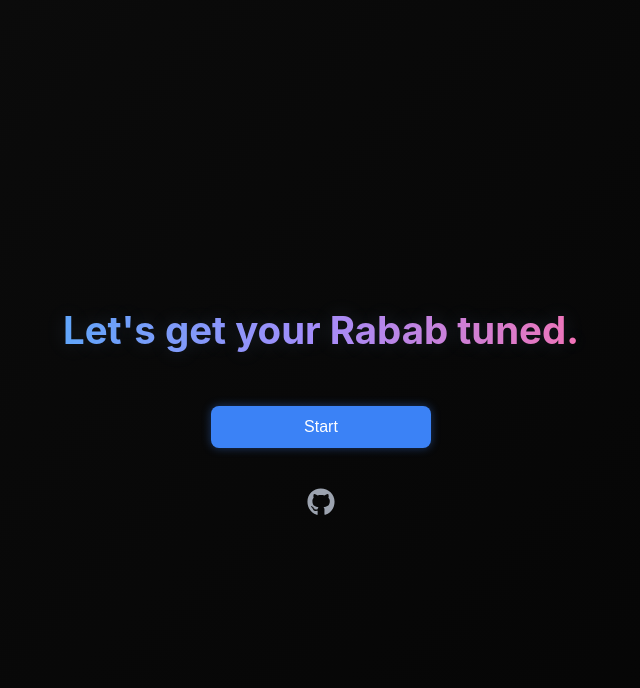
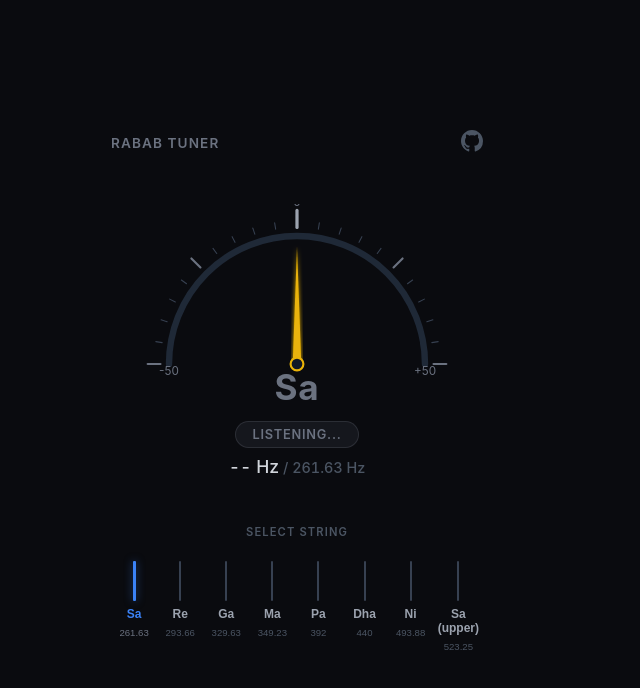
Before and after one commit to HussainQadri/rabab-tuner, a React (Create React App) app in the folder frontend/: page / in a window 1280 px wide. Shown: the top 688 px of the page, without its empty margins (343-983 px from the left). Built offline with nearby package versions, Linux system fonts and the light colour scheme; no server answers.

Commit message:
UI overhaul

```diff
--- a/frontend/src/App.css
+++ b/frontend/src/App.css
@@ -1,115 +1,232 @@
-body, html, #root {
-  margin: 0;
-  height: 100%;
-  font-family: "Inter", sans-serif;
-  background: linear-gradient(-45deg, #000, #0a0a0a, #1a1a1a, #000);
-  background-size: 400% 400%;
-  animation: gradientMove 12s ease infinite;
-  color: #e5e7eb;
-}
-
-@keyframes gradientMove {
-  0% { background-position: 0% 50%; }
-  50% { background-position: 100% 50%; }
-  100% { background-position: 0% 50%; }
+body,
+html,
+#root {
+    margin: 0;
+    height: 100%;
+    font-family: "Inter", -apple-system, BlinkMacSystemFont, sans-serif;
+    background: #0a0b0f;
+    color: #e5e7eb;
+    -webkit-font-smoothing: antialiased;
 }
 
 .App {
-  display: flex;
-  justify-content: center;
-  align-items: center;
-  height: 100vh;
+    display: flex;
+    justify-content: center;
+    align-items: center;
+    min-height: 100vh;
 }
 
-.landing {
-  height: 100vh;
-  width: 100%;
-  display: flex;
-  flex-direction: column;
-  justify-content: center;
-  align-items: center;
-  text-align: center;
-  gap: 1.5rem;
-  padding: 0 1.5rem;
+/* ── Layout ── */
+
+.tuner-container {
+    display: flex;
+    flex-direction: column;
+    align-items: center;
+    width: 100%;
+    max-width: 420px;
+    padding: 1rem 1.5rem 2rem;
+    box-sizing: border-box;
+    min-height: 100vh;
+    justify-content: space-between;
 }
 
-.typed-text {
-  font-size: clamp(1.6rem, 6vw, 2.4rem);
-  line-height: 1.3;
-  font-weight: 700;
-  background: linear-gradient(90deg, #60a5fa, #a78bfa, #f472b6);
-  -webkit-background-clip: text;
-  -webkit-text-fill-color: transparent;
-  text-shadow: 0 0 20px rgba(147,197,253,0.15);
-  white-space: nowrap;
+/* ── Header ── */
+
+.tuner-header {
+    width: 100%;
+    display: flex;
+    justify-content: space-between;
+    align-items: center;
+    padding: 0.5rem 0;
 }
 
-
-
-
-
-.cursor {
-  color: #a78bfa;
-  margin-left: 2px;
-  font-weight: 500;
-  animation: blink 1s step-start infinite;
-}
-@keyframes blink { 50% { opacity: 0; } }
-
-.landing button {
-  width: clamp(140px, 60%, 220px);
-  padding: 12px 0;
-  border-radius: 8px;
-  font-size: 1rem;
-  font-weight: 500;
-  background: #3b82f6;
-  border: none;
-  color: #fff;
-  box-shadow: 0 0 10px rgba(59, 130, 246, 0.4);
-  opacity: 0;
-  transform: translateY(20px);
-  transition: transform 0.2s ease, background 0.3s ease;
-}
-.landing button:hover {
-  background: #2563eb;
-  transform: scale(1.05);
+.tuner-brand {
+    font-size: 0.85rem;
+    font-weight: 600;
+    letter-spacing: 0.08em;
+    text-transform: uppercase;
+    color: #6b7280;
 }
 
-.github-link {
-  margin-top: 1rem;
-  opacity: 0;
-  transform: translateY(20px);
-  color: #9ca3af;
-  transition: color 0.3s, transform 0.3s;
-}
-.github-link:hover {
-  color: #3b82f6;
-  transform: scale(1.1);
+.github-icon {
+    color: #4b5563;
+    transition: color 0.2s;
+    text-decoration: none;
 }
 
-.tuner {
-  display: flex;
-  flex-direction: column;
-  align-items: center;
+.github-icon:hover {
+    color: #9ca3af;
 }
 
-.tuner canvas {
-  border-radius: 10px;
-  background: rgba(17, 24, 39, 0.9);
-  box-shadow: 0 0 25px rgba(59, 130, 246, 0.4);
+/* ── Gauge ── */
+
+.gauge-container {
+    position: relative;
+    width: 100%;
+    max-width: 320px;
+    margin-top: 1rem;
+    transition: filter 0.4s ease;
 }
 
-.tuner-text {
-  margin-top: 1rem;
-  color: #9ca3af;
+.gauge-glow {
+    filter: drop-shadow(0 0 20px rgba(34, 197, 94, 0.25));
 }
 
-@media (max-height: 600px) {
-  .landing {
-    justify-content: flex-start;
-    padding-top: 5rem;
-  }
-  .typed-text {
-    font-size: clamp(1.2rem, 5vw, 2rem);
-  }
+.gauge-svg {
+    width: 100%;
+    height: auto;
 }
+
+.gauge-note {
+    position: absolute;
+    bottom: -19px;
+    left: 50%;
+    transform: translateX(-50%);
+    font-size: 2.2rem;
+    font-weight: 700;
+    letter-spacing: 0.02em;
+    transition: color 0.3s ease;
+}
+
+/* ── Info Section ── */
+
+.tuner-info {
+    display: flex;
+    flex-direction: column;
+    align-items: center;
+    gap: 0.5rem;
+    margin-top: 0.5rem;
+}
+
+.status-badge {
+    padding: 0.3rem 1rem;
+    border-radius: 20px;
+    font-size: 0.8rem;
+    font-weight: 600;
+    letter-spacing: 0.06em;
+    text-transform: uppercase;
+    border: 1px solid;
+    transition: all 0.3s ease;
+}
+
+.freq-display {
+    font-size: 1.1rem;
+    font-weight: 500;
+    color: #d1d5db;
+    font-variant-numeric: tabular-nums;
+}
+
+.freq-target {
+    color: #4b5563;
+    font-size: 0.9rem;
+}
+
+.cents-display {
+    font-size: 1.6rem;
+    font-weight: 700;
+    font-variant-numeric: tabular-nums;
+    transition: color 0.3s ease;
+}
+
+/* ── String Selector ── */
+
+.string-selector {
+    width: 100%;
+    margin-top: 1.5rem;
+}
+
+.string-selector-label {
+    font-size: 0.7rem;
+    font-weight: 600;
+    letter-spacing: 0.1em;
+    text-transform: uppercase;
+    color: #4b5563;
+    text-align: center;
+    margin-bottom: 0.75rem;
+}
+
+.strings-row {
+    display: flex;
+    justify-content: center;
+    gap: 0;
+    width: 100%;
+}
+
+.string-btn {
+    flex: 1;
+    display: flex;
+    flex-direction: column;
+    align-items: center;
+    gap: 0.4rem;
+    padding: 0.6rem 0.25rem;
+    background: transparent;
+    border: none;
+    cursor: pointer;
+    transition: background 0.2s;
+    border-radius: 8px;
+}
+
+.string-btn:hover {
+    background: rgba(255, 255, 255, 0.04);
+}
+
+.string-line-container {
+    height: 40px;
+    display: flex;
+    align-items: center;
+    justify-content: center;
+}
+
+.string-line {
+    width: 2px;
+    height: 100%;
+    background: #374151;
+    border-radius: 1px;
+    transition: all 0.2s ease;
+}
+
+.string-line-active {
+    width: 3px;
+    background: #3b82f6;
+    box-shadow: 0 0 8px rgba(59, 130, 246, 0.5);
+}
+
+.string-label {
+    font-size: 0.75rem;
+    font-weight: 600;
+    color: #9ca3af;
+    transition: color 0.2s;
+}
+
+.string-btn-active .string-label {
+    color: #3b82f6;
+}
+
+.string-freq {
+    font-size: 0.6rem;
+    color: #4b5563;
+    font-variant-numeric: tabular-nums;
+}
+
+.string-btn-active .string-freq {
+    color: #6b7280;
+}
+
+/* ── Responsive ── */
+
+@media (max-width: 380px) {
+    .gauge-note {
+        font-size: 1.8rem;
+    }
+
+    .string-label {
+        font-size: 0.65rem;
+    }
+}
+
+@media (min-height: 800px) {
+    .tuner-container {
+        justify-content: center;
+        gap: 1.5rem;
+    }
+}
--- a/frontend/src/App.js
+++ b/frontend/src/App.js
@@ -1,37 +1,11 @@
-import React, { useState } from "react";
-import { AnimatePresence, motion } from "framer-motion";
-import Landing from "./components/Landing";
+import React from "react";
 import Tuner from "./components/Tuner";
 import "./App.css";
 
 function App() {
-  const [started, setStarted] = useState(false);
-
   return (
     <div className="App">
-      <AnimatePresence mode="wait">
-        {!started ? (
-          <motion.div
-            key="landing"
-            initial={{ opacity: 0 }}
-            animate={{ opacity: 1 }}
-            exit={{ opacity: 0 }}
-            transition={{ duration: 1 }}
-          >
-            <Landing onStart={() => setStarted(true)} />
-          </motion.div>
-        ) : (
-          <motion.div
-            key="tuner"
-            initial={{ opacity: 0 }}
-            animate={{ opacity: 1 }}
-            exit={{ opacity: 0 }}
-            transition={{ duration: 1 }}
-          >
-            <Tuner />
-          </motion.div>
-        )}
-      </AnimatePresence>
+      <Tuner />
     </div>
   );
 }
--- a/frontend/src/components/Tuner.js
+++ b/frontend/src/components/Tuner.js
@@ -1,63 +1,163 @@
-import React, { useEffect, useRef, useState } from "react";
+import React, { useEffect, useRef, useState, useCallback } from "react";
+
+const NOTES = [
+  { name: "Sa", freq: 261.63 },
+  { name: "Re", freq: 293.66 },
+  { name: "Ga", freq: 329.63 },
+  { name: "Ma", freq: 349.23 },
+  { name: "Pa", freq: 392.0 },
+  { name: "Dha", freq: 440.0 },
+  { name: "Ni", freq: 493.88 },
+  { name: "Sa (upper)", freq: 523.25 },
+];
+
+function clamp(val, min, max) {
+  return Math.max(min, Math.min(max, val));
+}
+
+function GaugeMeter({ cents, inTune }) {
+  // cents range: -50 to +50 mapped to angle -90 to +90
+  const clampedCents = clamp(cents || 0, -50, 50);
+  const angle = (clampedCents / 50) * 90;
+
+  const accentColor = inTune ? "#22c55e" : Math.abs(clampedCents) < 15 ? "#eab308" : "#ef4444";
+
+  // SVG arc parameters
+  const cx = 150, cy = 150, r = 120;
+  const startAngle = -180;
+  const endAngle = 0;
+  const tickCount = 21; // ticks from -50 to +50
+
+  const polarToCart = (angleDeg, radius) => {
+    const rad = (angleDeg * Math.PI) / 180;
+    return { x: cx + radius * Math.cos(rad), y: cy + radius * Math.sin(rad) };
+  };
+
+  // Arc path
+  const arcStart = polarToCart(startAngle, r);
+  const arcEnd = polarToCart(endAngle, r);
+
+  // Needle angle: -180 is far left (flat), -90 is center (in tune), 0 is far right (sharp)
+  const needleAngle = -90 + angle;
+  const needleTip = polarToCart(needleAngle, r - 10);
+  const needleBase1 = polarToCart(needleAngle - 90, 4);
+  const needleBase2 = polarToCart(needleAngle + 90, 4);
+
+  // Generate tick marks
+  const ticks = [];
+  for (let i = 0; i <= tickCount - 1; i++) {
+    const t = i / (tickCount - 1);
+    const tickAngle = startAngle + t * (endAngle - startAngle);
+    const outer = polarToCart(tickAngle, r + 8);
+    const isMajor = i % 5 === 0;
+    const inner = polarToCart(tickAngle, r + (isMajor ? 20 : 14));
+    ticks.push(
+      <line
+        key={i}
+        x1={outer.x} y1={outer.y}
+        x2={inner.x} y2={inner.y}
+        stroke={isMajor ? "#6b7280" : "#374151"}
+        strokeWidth={isMajor ? 2 : 1}
+        strokeLinecap="round"
+      />
+    );
+  }
+
+  // Glow arc segments - colored portion near the needle
+  const glowStart = -90;
+  const glowAngle = needleAngle;
+  const glowArcStart = polarToCart(Math.min(glowStart, glowAngle), r);
+  const glowArcEnd = polarToCart(Math.max(glowStart, glowAngle), r);
+  const glowSweep = Math.abs(glowAngle - glowStart);
+
+  return (
+    <svg viewBox="0 0 300 170" className="gauge-svg">
+      <defs>
+        <filter id="glow">
+          <feGaussianBlur stdDeviation="3" result="blur" />
+          <feMerge>
+            <feMergeNode in="blur" />
+            <feMergeNode in="SourceGraphic" />
+          </feMerge>
+        </filter>
+        <filter id="needleGlow">
+          <feGaussianBlur stdDeviation="2" result="blur" />
+          <feMerge>
+            <feMergeNode in="blur" />
+            <feMergeNode in="SourceGraphic" />
+          </feMerge>
+        </filter>
+      </defs>
+
+      {/* Background arc */}
+      <path
+        d={`M ${arcStart.x} ${arcStart.y} A ${r} ${r} 0 0 1 ${arcEnd.x} ${arcEnd.y}`}
+        fill="none"
+        stroke="#1f2937"
+        strokeWidth={6}
+        strokeLinecap="round"
+      />
+
+      {/* Active colored arc from center to needle */}
+      {cents !== null && (
+        <path
+          d={`M ${glowArcStart.x} ${glowArcStart.y} A ${r} ${r} 0 ${glowSweep > 180 ? 1 : 0} 1 ${glowArcEnd.x} ${glowArcEnd.y}`}
+          fill="none"
+          stroke={accentColor}
+          strokeWidth={6}
+          strokeLinecap="round"
+          filter="url(#glow)"
+          opacity={0.8}
+        />
+      )}
+
+      {/* Tick marks */}
+      {ticks}
+
+      {/* Center tick (in-tune marker) */}
+      <line
+        x1={cx} y1={cy - r - 8}
+        x2={cx} y2={cy - r - 24}
+        stroke={inTune ? "#22c55e" : "#9ca3af"}
+        strokeWidth={3}
+        strokeLinecap="round"
+      />
+
+      {/* Needle */}
+      <polygon
+        points={`${needleTip.x},${needleTip.y} ${needleBase1.x},${needleBase1.y} ${needleBase2.x},${needleBase2.y}`}
+        fill={accentColor}
+        filter="url(#needleGlow)"
+        style={{ transition: "all 0.3s ease-out" }}
+      />
+
+      {/* Center pivot */}
+      <circle cx={cx} cy={cy} r={6} fill="#111827" stroke={accentColor} strokeWidth={2} />
+
+      {/* Labels */}
+      <text x={30} y={160} fill="#6b7280" fontSize="11" fontFamily="Inter, sans-serif" textAnchor="middle">-50</text>
+      <text x={cx} y={cy - r - 28} fill="#6b7280" fontSize="11" fontFamily="Inter, sans-serif" textAnchor="middle">0</text>
+      <text x={270} y={160} fill="#6b7280" fontSize="11" fontFamily="Inter, sans-serif" textAnchor="middle">+50</text>
+    </svg>
+  );
+}
 
 export default function Tuner() {
-  const canvasRef = useRef(null);
   const [detectedFreq, setDetectedFreq] = useState(null);
-  const [status, setStatus] = useState("Listening...");
-  const [color, setColor] = useState("#9ca3af");
+  const [cents, setCents] = useState(null);
+  const [status, setStatus] = useState("listening");
   const [streamRef, setStreamRef] = useState(null);
-
-  const notes = ["Sa", "Re", "Ga", "Ma", "Pa", "Dha", "Ni", "Sa (upper)"];
-  const frequencies = [261.63, 293.66, 329.63, 349.23, 392.0, 440.0, 493.88, 523.25];
-  const [selectedNote, setSelectedNote] = useState("Sa");
+  const [selectedIdx, setSelectedIdx] = useState(0);
+  const selectedNote = NOTES[selectedIdx];
+  const isRunningRef = useRef(true);
 
   useEffect(() => {
-    const setupWave = async () => {
-      const stream = await navigator.mediaDevices.getUserMedia({ audio: true });
-      setStreamRef(stream);
-
-      const ctx = new (window.AudioContext || window.webkitAudioContext)();
-      const source = ctx.createMediaStreamSource(stream);
-      const analyser = ctx.createAnalyser();
-      analyser.fftSize = 256;
-      source.connect(analyser);
-
-      const canvas = canvasRef.current;
-      const c = canvas.getContext("2d");
-      const data = new Uint8Array(analyser.frequencyBinCount);
-
-      const draw = () => {
-        requestAnimationFrame(draw);
-        analyser.getByteFrequencyData(data);
-
-        const w = canvas.width;
-        const h = canvas.height;
-        const barWidth = (w / data.length) * 2.5;
-        let x = 0;
-
-        c.fillStyle = "#0e1117";
-        c.fillRect(0, 0, w, h);
-
-        for (let i = 0; i < data.length; i++) {
-          const barHeight = (data[i] / 255) * h;
-          const hue = 200 + (barHeight / h) * 160;
-          c.fillStyle = `hsl(${hue}, 100%, 60%)`;
-          c.fillRect(x, h - barHeight, barWidth, barHeight);
-          x += barWidth + 1;
-        }
-      };
-      draw();
-    };
-
-    setupWave();
+    navigator.mediaDevices.getUserMedia({ audio: true }).then(setStreamRef);
+    return () => { isRunningRef.current = false; };
   }, []);
 
-  useEffect(() => {
-    if (!streamRef) return;
-    let isRunning = true;
-
-    const recordAndSend = async () => {
-      if (!isRunning) return;
+  const recordAndSend = useCallback(async () => {
+    if (!streamRef || !isRunningRef.current) return;
 
     const recorder = new MediaRecorder(streamRef, { mimeType: "audio/webm;codecs=opus" });
     const chunks = [];
@@ -67,7 +167,7 @@ export default function Tuner() {
       const blob = new Blob(chunks, { type: "audio/webm" });
       const formData = new FormData();
       formData.append("file", blob, "audio.webm");
-        formData.append("note", selectedNote);
+      formData.append("note", selectedNote.name);
 
       try {
         const res = await fetch("https://rabab-tuner.onrender.com/analyze", {
@@ -77,111 +177,108 @@ export default function Tuner() {
         if (res.ok) {
           const data = await res.json();
           setDetectedFreq(data.detected_freq);
+          setCents(data.cents);
 
           if (data.status.includes("In tune")) {
-              setColor("#22c55e");
-              setStatus("Perfectly in tune ");
+            setStatus("in_tune");
           } else if (data.status.includes("Flat")) {
-              setColor("#3b82f6");
-              setStatus("Tune up");
+            setStatus("flat");
           } else if (data.status.includes("Sharp")) {
-              setColor("#ef4444");
-              setStatus("Tune down");
+            setStatus("sharp");
           } else {
-              setColor("#9ca3af");
-              setStatus("Listening...");
+            setStatus("listening");
           }
-          } else {
-            setColor("#9ca3af");
-            setStatus("Server error");
         }
       } catch {
-          setColor("#9ca3af");
-          setStatus("Server error");
+        setStatus("error");
       }
 
-        if (isRunning) setTimeout(recordAndSend, 1500);
+      if (isRunningRef.current) setTimeout(recordAndSend, 1500);
     };
 
     recorder.start();
     setTimeout(() => {
       if (recorder.state === "recording") recorder.stop();
     }, 1000);
-    };
+  }, [streamRef, selectedNote.name]);
 
+  useEffect(() => {
+    if (!streamRef) return;
+    isRunningRef.current = true;
     recordAndSend();
-    return () => {
-      isRunning = false;
-    };
-  }, [streamRef, selectedNote]);
+    return () => { isRunningRef.current = false; };
+  }, [streamRef, recordAndSend]);
+
+  const inTune = status === "in_tune";
+  const accentColor = inTune ? "#22c55e" : status === "flat" || status === "sharp" ? (Math.abs(cents || 0) < 15 ? "#eab308" : "#ef4444") : "#6b7280";
+
+  const statusLabel =
+    status === "in_tune" ? "In Tune" :
+    status === "flat" ? "Tune Up" :
+    status === "sharp" ? "Tune Down" :
+    status === "error" ? "No Signal" :
+    "Listening...";
 
   return (
-    <div
-      className="tuner"
-      style={{
-        display: "flex",
-        flexDirection: "column",
-        alignItems: "center",
-        justifyContent: "center",
-      }}
+    <div className="tuner-container">
+      {/* Header */}
+      <div className="tuner-header">
+        <span className="tuner-brand">Rabab Tuner</span>
+        <a
+          className="github-icon"
+          href="https://github.com/HussainQadri/rabab-tuner"
+          target="_blank"
+          rel="noreferrer"
+          aria-label="GitHub"
         >
-      <div
-        style={{
-          display: "flex",
-          gap: "0.5rem",
-          flexWrap: "wrap",
-          justifyContent: "center",
-          marginBottom: "1rem",
-        }}
+          <svg width="22" height="22" viewBox="0 0 24 24" fill="currentColor">
+            <path d="M12 0C5.37 0 0 5.37 0 12c0 5.31 3.435 9.795 8.205 11.385.6.105.825-.255.825-.57 0-.285-.015-1.23-.015-2.235-3.015.555-3.795-.735-4.035-1.41-.135-.345-.72-1.41-1.23-1.695-.42-.225-1.02-.78-.015-.795.945-.015 1.62.87 1.845 1.23 1.08 1.815 2.805 1.305 3.495.99.105-.78.42-1.305.765-1.605-2.67-.3-5.46-1.335-5.46-5.925 0-1.305.465-2.385 1.23-3.225-.12-.3-.54-1.53.12-3.18 0 0 1.005-.315 3.3 1.23.96-.27 1.98-.405 3-.405s2.04.135 3 .405c2.295-1.56 3.3-1.23 3.3-1.23.66 1.65.24 2.88.12 3.18.765.84 1.23 1.905 1.23 3.225 0 4.605-2.805 5.625-5.475 5.925.435.375.81 1.095.81 2.22 0 1.605-.015 2.895-.015 3.3 0 .315.225.69.825.57A12.02 12.02 0 0024 12c0-6.63-5.37-12-12-12z"/>
+          </svg>
+        </a>
+      </div>
+
+      {/* Gauge */}
+      <div className={`gauge-container ${inTune ? "gauge-glow" : ""}`}>
+        <GaugeMeter cents={cents} inTune={inTune} />
+        <div className="gauge-note" style={{ color: accentColor }}>
+          {selectedNote.name}
+        </div>
+      </div>
+
+      {/* Status + frequency info */}
+      <div className="tuner-info">
+        <div className="status-badge" style={{ background: `${accentColor}20`, color: accentColor, borderColor: `${accentColor}40` }}>
+          {statusLabel}
+        </div>
+        <div className="freq-display">
+          {detectedFreq ? `${detectedFreq} Hz` : "-- Hz"}
+          <span className="freq-target"> / {selectedNote.freq} Hz</span>
+        </div>
+        {cents !== null && (
+          <div className="cents-display" style={{ color: accentColor }}>
+            {cents > 0 ? "+" : ""}{cents} cents
+          </div>
+        )}
+      </div>
+
+      {/* String selector */}
+      <div className="string-selector">
+        <div className="string-selector-label">Select String</div>
+        <div className="strings-row">
+          {NOTES.map((note, i) => (
+            <button
+              key={note.name}
+              className={`string-btn ${selectedIdx === i ? "string-btn-active" : ""}`}
+              onClick={() => { setSelectedIdx(i); setCents(null); setDetectedFreq(null); setStatus("listening"); }}
             >
-        {notes.map((n) => (
-          <button
-            key={n}
-            onClick={() => setSelectedNote(n)}
-            style={{
-              padding: "6px 10px",
-              borderRadius: "6px",
-              border: "none",
-              cursor: "pointer",
-              background: selectedNote === n ? "#3b82f6" : "#1f2937",
-              color: "#e5e7eb",
-              fontWeight: 500,
-            }}
-          >
-            {n}
+              <div className="string-line-container">
+                <div className={`string-line ${selectedIdx === i ? "string-line-active" : ""}`} />
+              </div>
+              <span className="string-label">{note.name}</span>
+              <span className="string-freq">{note.freq}</span>
             </button>
           ))}
         </div>
-
-      <canvas ref={canvasRef} width={400} height={150}></canvas>
-
-      <div
-        style={{
-          textAlign: "center",
-          marginTop: "1.5rem",
-          transition: "color 0.4s ease",
-          color,
-        }}
-      >
-        <div style={{ fontSize: "1rem", opacity: 0.8 }}>Tuning: {selectedNote}</div>
-        <div style={{ fontSize: "1rem", opacity: 0.8 }}>Target: {frequencies[notes.indexOf(selectedNote)]}</div>
-        <div style={{ fontSize: "1.1rem", opacity: 0.8 }}>{status}</div>
-        {detectedFreq && (
-          <div style={{ fontSize: "1.8rem", fontWeight: 600, marginTop: "0.4rem" }}>
-            {detectedFreq} Hz
-          </div>
-        )}
-        <div
-          style={{
-            width: "140px",
-            height: "4px",
-            background: color,
-            borderRadius: "2px",
-            margin: "10px auto 0",
-            boxShadow: `0 0 12px ${color}80`,
-            transition: "background 0.3s, box-shadow 0.3s",
-          }}
-        ></div>
       </div>
     </div>
   );
```
Also changed, not shown: 2 other files (tests, documents, lock files or other folders). Lines whose indentation alone changed are shown as unchanged.
